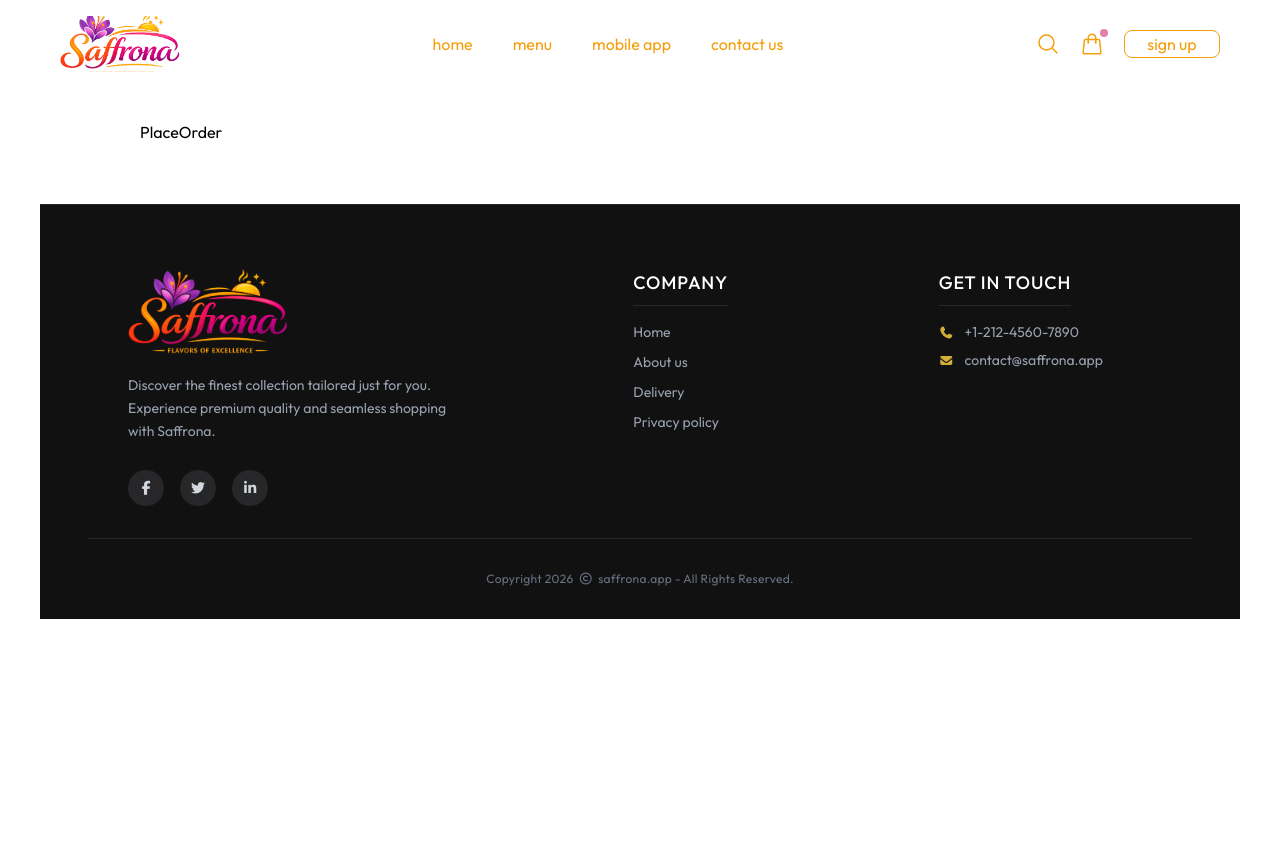
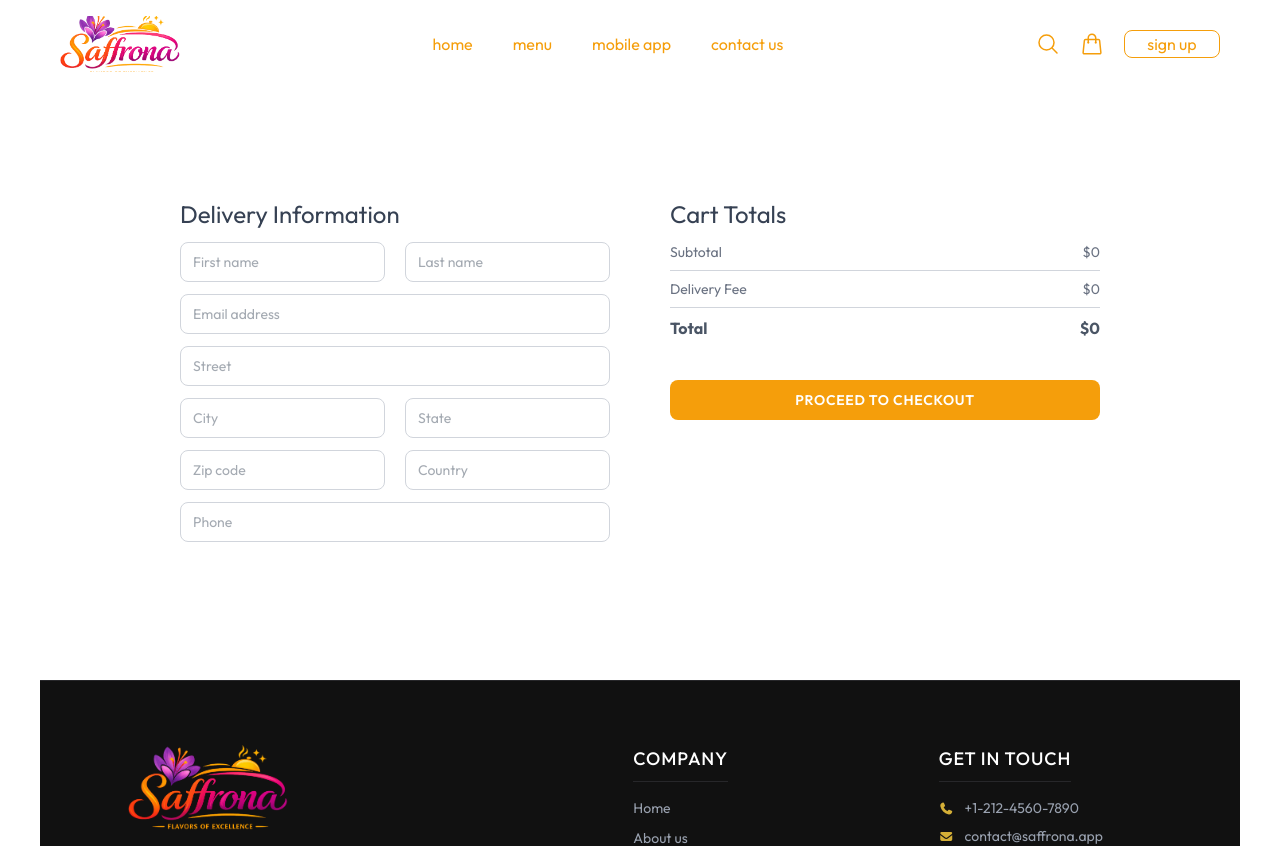
Before and after one commit to engr-sudiptto/Saffrona, a React (Vite) app: page /order in a window 1280 px wide. Shown: the top 846 px of the page. Before the commit the page ends 800 px from the top, so only its background shows below. Built offline with nearby package versions, Linux system fonts and the light colour scheme.

Commit message:
feat: comlete place order page and add full functionality for add to cart

```diff
--- a/src/components/Navbar.jsx
+++ b/src/components/Navbar.jsx
@@ -120,7 +120,7 @@ const Navbar = ({ setShowLogin }) => {
             </svg>
           </Link>
           <Link to="/cart" title="cart" className="relative">
-            {getTotalAmount() === 0 ? (
+            {getTotalAmount() !== 0 ? (
               <div className="absolute -top-0.75 -right-1 w-2 h-2 rounded-full bg-pink-700/50"></div>
             ) : (
               ''
--- a/src/pages/Cart.jsx
+++ b/src/pages/Cart.jsx
@@ -1,14 +1,16 @@
-import React, { useContext } from 'react'
+import React, { useContext, useState } from 'react';
 import { StoreContext } from '../context/StoreContext'
 import { useNavigate } from 'react-router-dom';
+import CrossPopup from '../components/CrossPopup';
 
 const Cart = () => {
   const { foodList, cartItems, removeFromCart, getTotalAmount } =
     useContext(StoreContext);
-  const navigate = useNavigate()
+  const isCartEmpty = !foodList.some(item => cartItems[item._id] > 0);
+
 
   return (
-    <div className="w-full max-w-250 m-auto mt-15 sm:mt-20 md:mt-30">
+    <div className="w-full max-w-250 xl:min-h-125 m-auto mt-15 sm:mt-20 md:mt-30">
       {/* ====== main cart section is here =======  */}
       <div>
         {/* ------ cart items title -------  */}
@@ -23,7 +25,14 @@ const Cart = () => {
         <div className="w-full h-px bg-gray-300 "></div>
 
         {/* -------- food itmes -------  */}
-        {foodList.map((item, index) => {
+        {isCartEmpty ? (
+          <div>
+            <p className="text-lg text-center text-gray-400 mt-5">
+              No item available in the cart right now
+            </p>
+          </div>
+        ) : (
+          foodList.map((item, index) => {
             if (cartItems[item._id] > 0) {
               return (
                 <div>
@@ -50,7 +59,9 @@ const Cart = () => {
                 </div>
               );
             }
-        })}
+            return null;
+          })
+        )}
 
         {/* ---------- cart total & promo code section ------------  */}
         <div className="grid grid-cols-1 gap-0 mt-10 lg:grid-cols-2 lg:gap-20">
@@ -64,14 +75,16 @@ const Cart = () => {
             <div className="w-full h-px bg-gray-300 my-2"></div>
             <div className="flex justify-between items-center text-sm text-gray-500">
               <p>Delivery Fee</p>
-              <span>$2</span>
+              <span>${getTotalAmount() === 0 ? 0 : 2}</span>
             </div>
             <div className="w-full h-px bg-gray-300 my-2"></div>
             <div className="flex justify-between items-center font-bold text-gray-600">
               <p>Total</p>
-              <p>${getTotalAmount() + 2}</p>
+              <p>${getTotalAmount() === 0 ? 0 : getTotalAmount() + 2}</p>
             </div>
-            <button onClick={()=>navigate('/order')} className="w-full h-10 bg-[#F59E0B] mt-10 rounded-lg text-sm tracking-wider text-white font-semibold cursor-pointer hover:bg-[#f3b014da]">
+            <button
+              className="w-full h-10 bg-[#F59E0B] mt-10 rounded-lg text-sm tracking-wider text-white font-semibold cursor-pointer hover:bg-[#f3b014da]"
+            >
               PROCEED TO CHECKOUT
             </button>
           </div>
@@ -94,6 +107,6 @@ const Cart = () => {
       </div>
     </div>
   );
-}
+};
 
 export default Cart
--- a/src/pages/PlaceOrder.jsx
+++ b/src/pages/PlaceOrder.jsx
@@ -1,9 +1,60 @@
-import React from 'react'
+import React, { useContext } from 'react'
+import { StoreContext } from '../context/StoreContext';
 
 const PlaceOrder = () => {
+
+  const { getTotalAmount } = useContext(StoreContext)
+
   return (
-    <div className="w-full max-w-250 m-auto mt-15 sm:mt-20 md:mt-30">
-      PlaceOrder
+    <div className="w-full max-w-250 lg:min-h-125 content-center m-auto mt-15 sm:mt-20 md:mt-30">
+      {/* ================ main div ==============  */}
+      <div className='lg:grid lg:grid-cols-2 gap-5 px-5'>
+        {/* ------- place order left side ---------  */}
+        <div className='p-5'>
+          <h3 className='text-2xl text-gray-700'>Delivery Information</h3>
+          <div className='grid sm:grid-cols-2 gap-5'>
+            <input className='w-full h-10 border  rounded-lg mt-3 text-sm border-gray-300 outline-0 px-3 text-gray-600' type="text" placeholder="First name" />
+            <input className='w-full h-10 border  rounded-lg mt-3 text-sm border-gray-300 outline-0 px-3 text-gray-600' type="text" placeholder="Last name" />
+          </div>
+          <input className='w-full h-10 border  rounded-lg mt-3 text-sm border-gray-300 outline-0 px-3 text-gray-600' type="email" placeholder="Email address" />
+          <input className='w-full h-10 border  rounded-lg mt-3 text-sm border-gray-300 outline-0 px-3 text-gray-600' type="text" placeholder="Street" />
+          <div className='grid sm:grid-cols-2 gap-5'>
+            <input className='w-full h-10 border  rounded-lg mt-3 text-sm border-gray-300 outline-0 px-3 text-gray-600' type="text" placeholder="City" />
+            <input className='w-full h-10 border  rounded-lg mt-3 text-sm border-gray-300 outline-0 px-3 text-gray-600' type="text" placeholder="State" />
+          </div>
+          <div className='grid sm:grid-cols-2 gap-5'>
+            <input className='w-full h-10 border  rounded-lg mt-3 text-sm border-gray-300 outline-0 px-3 text-gray-600' type="text" placeholder="Zip code" />
+            <input className='w-full h-10 border  rounded-lg mt-3 text-sm border-gray-300 outline-0 px-3 text-gray-600' type="text" placeholder="Country" />
+          </div>
+          <input className='w-full h-10 border  rounded-lg mt-3 text-sm border-gray-300 outline-0 px-3 text-gray-600' type="text" placeholder="Phone" />
+        </div>
+        {/* ------- place order right side ---------  */}
+        <div>
+          {/* ------ cart total ------  */}
+          <div className="p-5 order-2 lg:order-1">
+            <h3 className="text-2xl text-gray-700 mb-3">Cart Totals</h3>
+            <div className="flex justify-between items-center text-sm text-gray-500">
+              <p>Subtotal</p>
+              <p>${getTotalAmount()}</p>
+            </div>
+            <div className="w-full h-px bg-gray-300 my-2"></div>
+            <div className="flex justify-between items-center text-sm text-gray-500">
+              <p>Delivery Fee</p>
+              <span>${getTotalAmount()===0?0:2}</span>
+            </div>
+            <div className="w-full h-px bg-gray-300 my-2"></div>
+            <div className="flex justify-between items-center font-bold text-gray-600">
+              <p>Total</p>
+              <p>${getTotalAmount()===0?0:getTotalAmount() + 2}</p>
+            </div>
+            <button
+              className="w-full h-10 bg-[#F59E0B] mt-10 rounded-lg text-sm tracking-wider text-white font-semibold cursor-pointer hover:bg-[#f3b014da]"
+            >
+              PROCEED TO CHECKOUT
+            </button>
+          </div>
+        </div>
+      </div>
     </div>
   );
 }
```
Lines whose indentation alone changed are shown as unchanged.
